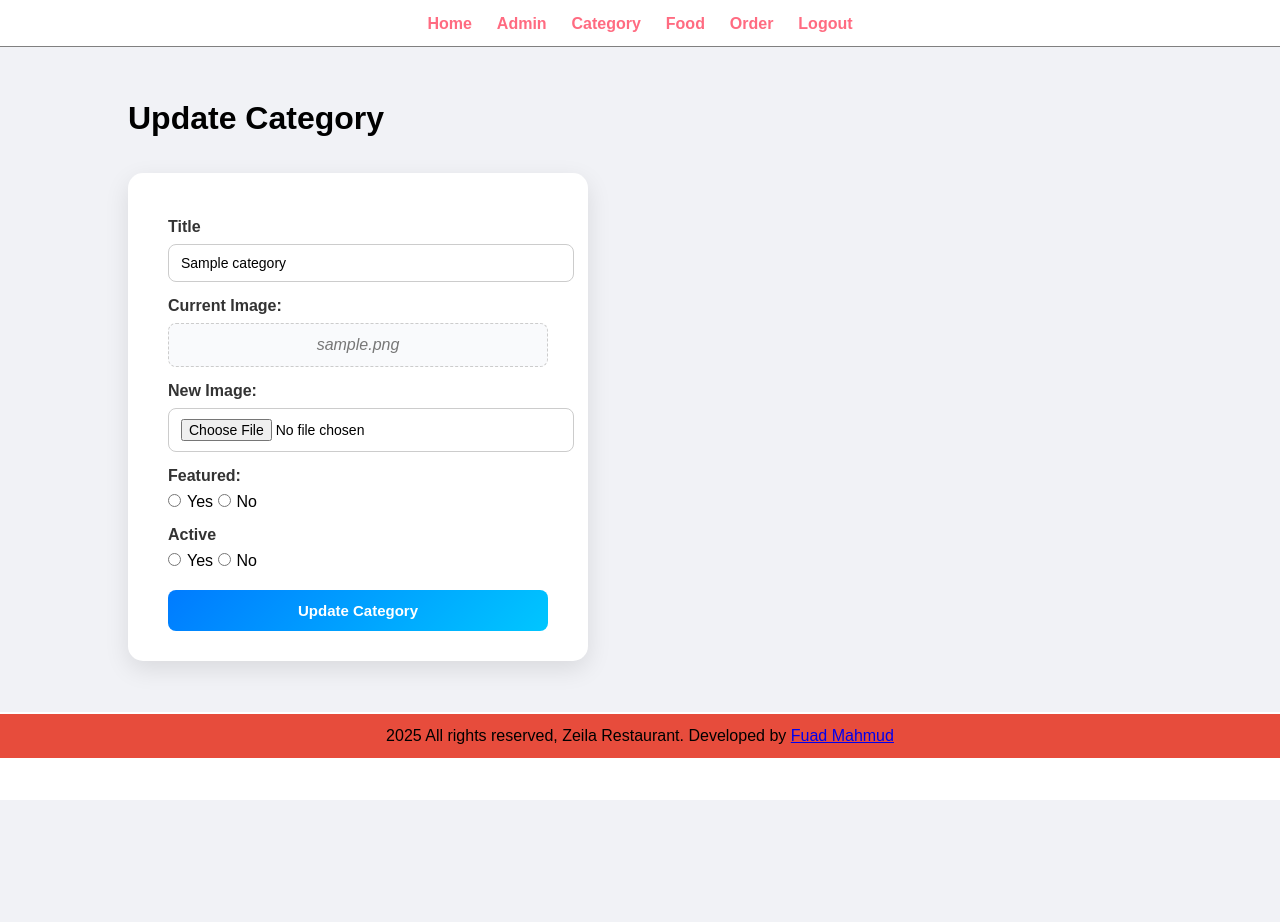
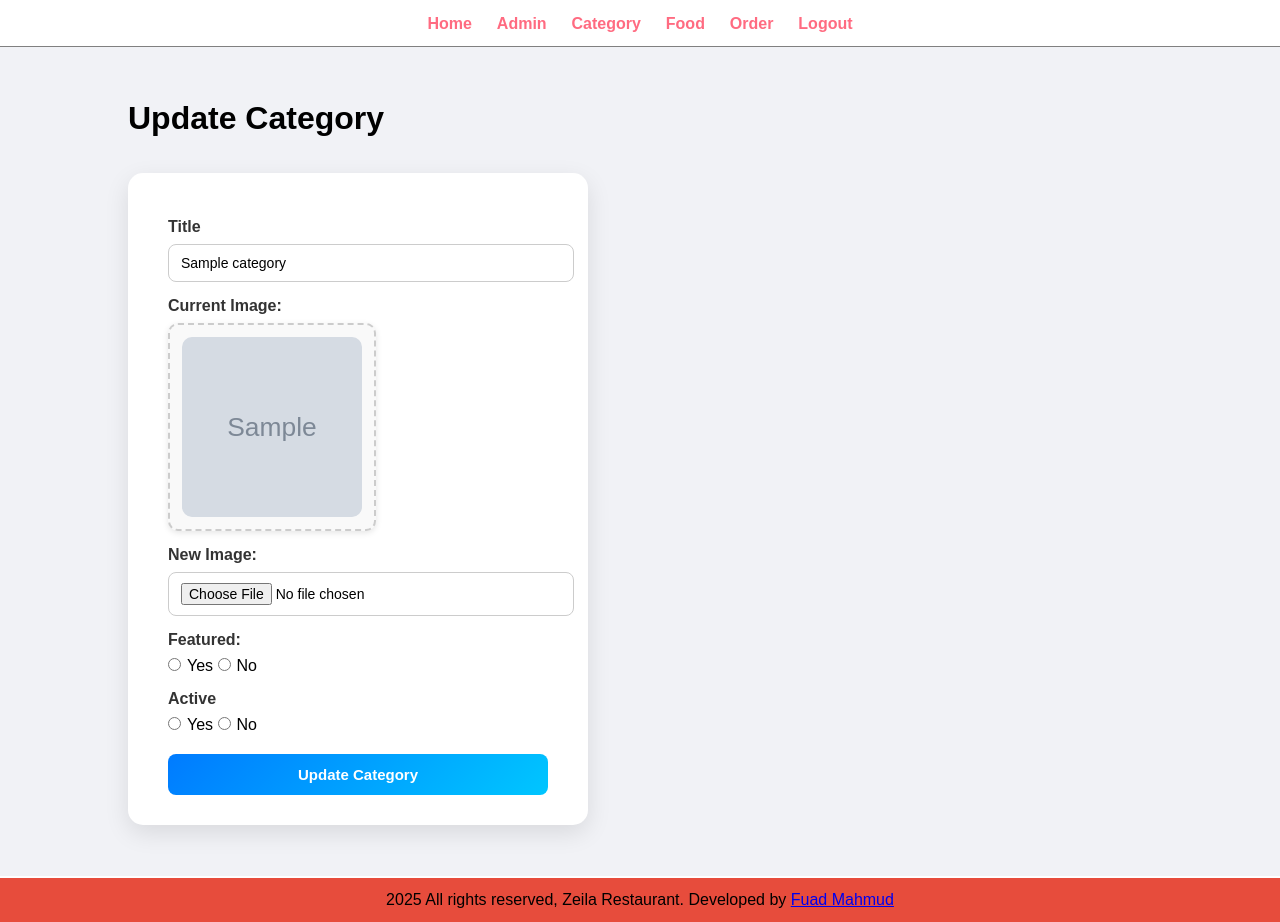
Before and after one commit to fuadmahmudeshetu/food-order-website, a PHP site: page /food_order/admin/update-category.php?id=1 in a window 1280 px wide. Before the commit the page ends 800 px from the top, so only its background shows below. Run offline with PHP 8.4, Linux system fonts and the light colour scheme; the visitor is signed in with stand-in values (Sample User, id 1); tables that the repository leaves empty or names only in its code hold one stand-in row (values such as "Sample post"); grey boxes marked "Sample" are stand-in pictures.

Commit message:
make visible current image from the update category page and add css for that image

```diff
--- a/admin/manage-category.php
+++ b/admin/manage-category.php
@@ -153,7 +153,7 @@
                                 src="<?php echo SITEURL; ?>images/category/<?php echo $image_name; ?>" alt="">
                             <?php
                             } else {
-                                echo "<h1>Image not found</h1>";
+                                echo "<p>Image not found</p>";
                             }
 
                             ?>
--- a/admin/update-category.php
+++ b/admin/update-category.php
@@ -9,7 +9,6 @@
     <meta name="viewport" content="width=device-width, initial-scale=1.0">
     <title>Update Category Page</title>
     <style>
-
         form {
             background-color: #fff;
             padding: 30px 40px;
@@ -89,6 +88,45 @@
             color: #333;
             margin-bottom: 20px;
         }
+
+        .current-img-box {
+            width: 180px;
+            /* control the box width */
+            height: 180px;
+            /* control the box height */
+            border: 2px dashed #ccc;
+            /* subtle border to indicate an image area */
+            border-radius: 10px;
+            /* smooth corners */
+            display: flex;
+            /* center image horizontally and vertically */
+            align-items: center;
+            justify-content: center;
+            overflow: hidden;
+            /* hide anything outside the box */
+            background-color: #f9f9f9;
+            /* light background */
+            box-shadow: 0 2px 6px rgba(0, 0, 0, 0.1);
+            /* soft shadow for depth */
+            margin-bottom: 10px;
+        }
+
+        .current-img {
+            width: 100%;
+            /* make it fill the box width */
+            height: 100%;
+            /* fill height */
+            object-fit: cover;
+            /* keep proportions and crop nicely */
+            border-radius: 10px;
+            /* match the parent box’s curve */
+            transition: transform 0.3s ease;
+        }
+
+        .current-img:hover {
+            transform: scale(1.05);
+            /* slight zoom on hover */
+        }
     </style>
 </head>
 
@@ -113,21 +151,19 @@
 
             $count = mysqli_num_rows($result);
 
-            if ($count==1) {
+            if ($count == 1) {
                 // Get all the data
                 $row = mysqli_fetch_assoc($result);
 
                 $title = $row['title'];
-                $image_name = $row['image_name'];
+                $current_image = $row['image_name'];
                 $featured = $row['featured'];
                 $active = $row['active'];
-
-            }
-            else {
+            } else {
                 //Redirect to the manage category page with not found message
 
                 $_SESSION['category-not-found'] = "Category not found";
-                header('location:'.SITEURL.'admin/manage-category.php');
+                header('location:' . SITEURL . 'admin/manage-category.php');
             }
 
 
@@ -139,7 +175,18 @@
                 <input type="text" name="title" value="<?php echo $title ?>">
 
                 <label for="current-image">Current Image:</label>
-                <div class=""><?php echo $image_name; ?></div>
+                <div class="current-img-box"><?php
+
+                                                if ($current_image != "") {
+                                                    // Display image
+                                                ?>
+                        <img class="current-img" src="<?php echo SITEURL; ?>images/category/<?php echo $current_image ?>" alt="">
+                    <?php
+                                                } else {
+                                                }
+
+                    ?>
+                </div>
 
                 <label for="new-image">New Image: </label>
                 <input type="file" name="new-image" id="">
```
Also changed, not shown: admin/add-category.php (+7 -6 lines), images/category/Food_category_8427.jpg (added).
